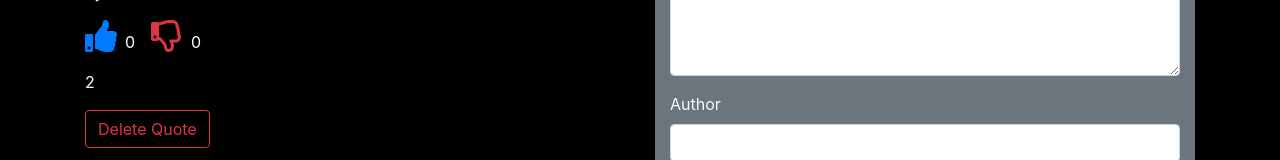
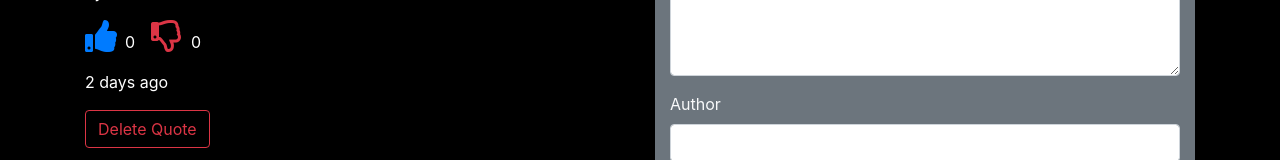
Before and after one commit to costamay/Quote-App, an Angular app: page / in a window 1280 px wide. Shown: the part 325-485 px from the top of the page. Built offline with nearby package versions, Linux system fonts and the light colour scheme.

Commit message:
Added pipe for date

```diff
--- a/src/app/highlighte-quote.directive.ts
+++ b/src/app/highlighte-quote.directive.ts
@@ -9,9 +9,7 @@ export class HighlighteQuoteDirective {
     this.elem.nativeElement.style.backgroundColor='yellow';
   }
 
-    private quoteDeco(action:string){
 
-  }
 
 
 }
--- a/src/app/quote-details/quote-details.component.html
+++ b/src/app/quote-details/quote-details.component.html
@@ -1,6 +1,6 @@
 <p>{{quote.author}} posted on {{quote.myDate|date}} by {{quote.publisher}}</p>
 <p><i class="fas fa-thumbs-up fa-2x mr-2 text-primary" (click)='addUp(true)'></i> <span class="mr-3">{{quote.upvote}}</span> <i class="far fa-thumbs-down fa-2x mr-2 text-danger" (click)='addDown(true)'></i><span>{{quote.downvote}}</span> </p>
-<p>{{quote.myDate|timeCount}}</p>
+<p>{{quote.myDate|timeCount}} days ago</p>
 <div class="form-group">
 <button type="submit" class=" btn btn-outline-danger" (click)= 'quoteDelete(true)'>Delete Quote</button>
 </div>
```
